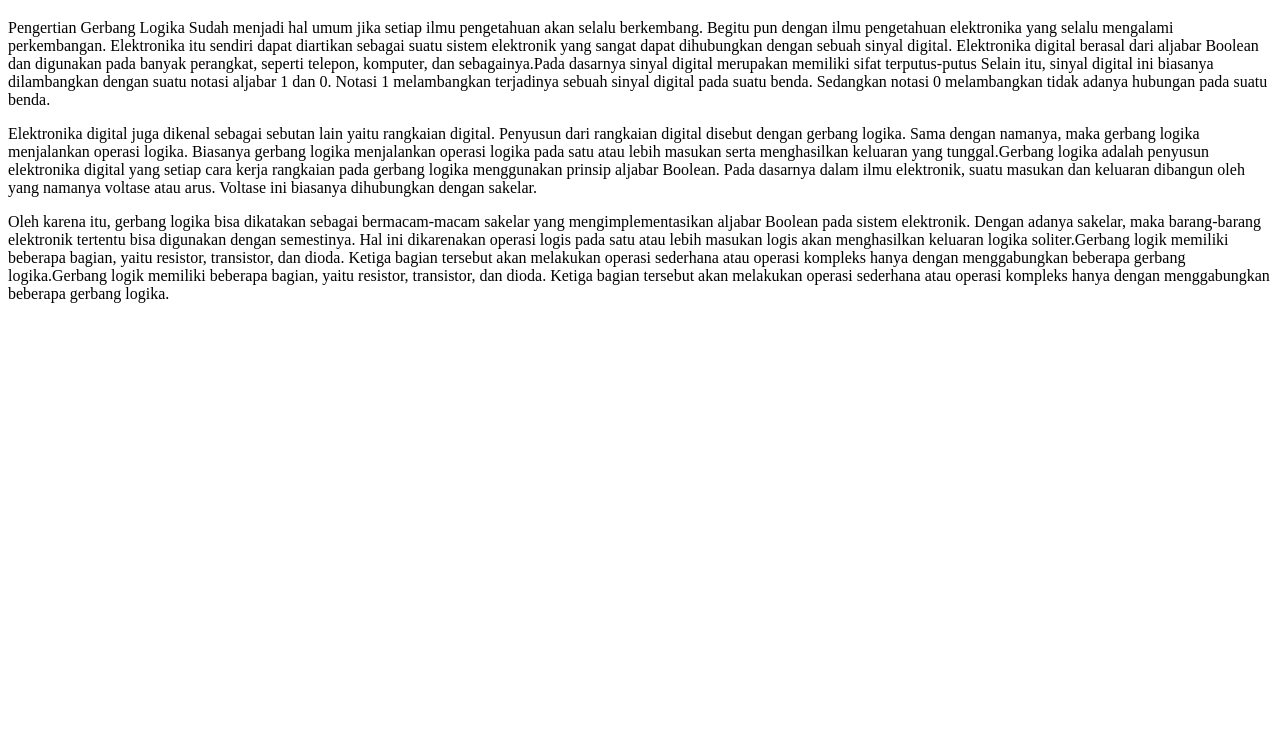
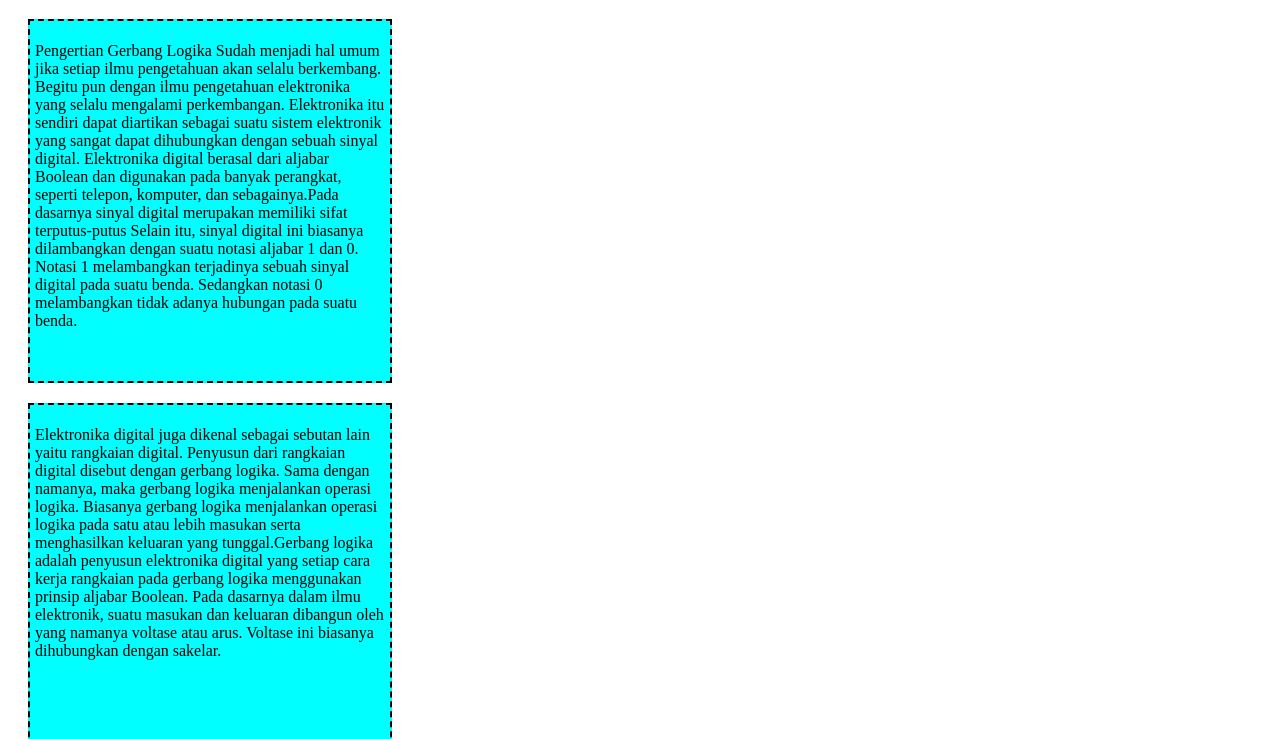
Before and after one commit to Estiloooo38A/aartikelrahlil, a plain HTML site: page index.html in a window 1280 px wide. Shown: the part 61-800 px from the top of the page. Drawn offline with Linux system fonts and the light colour scheme.

Commit message:
Update index.html

```diff
--- a/index.html
+++ b/index.html
@@ -4,7 +4,7 @@
     <meta charset="UTF-8" />
     <meta name="viewport" content="width=device-width, initial-scale=1.0" />
     <title>uprak</title>
-    <link rel="stylesheet" href="box.css" />
+    <link rel="stylesheet" href="style.css" />
   </head>
   <body>
     <h1>Gerbang logika</h1>
```
